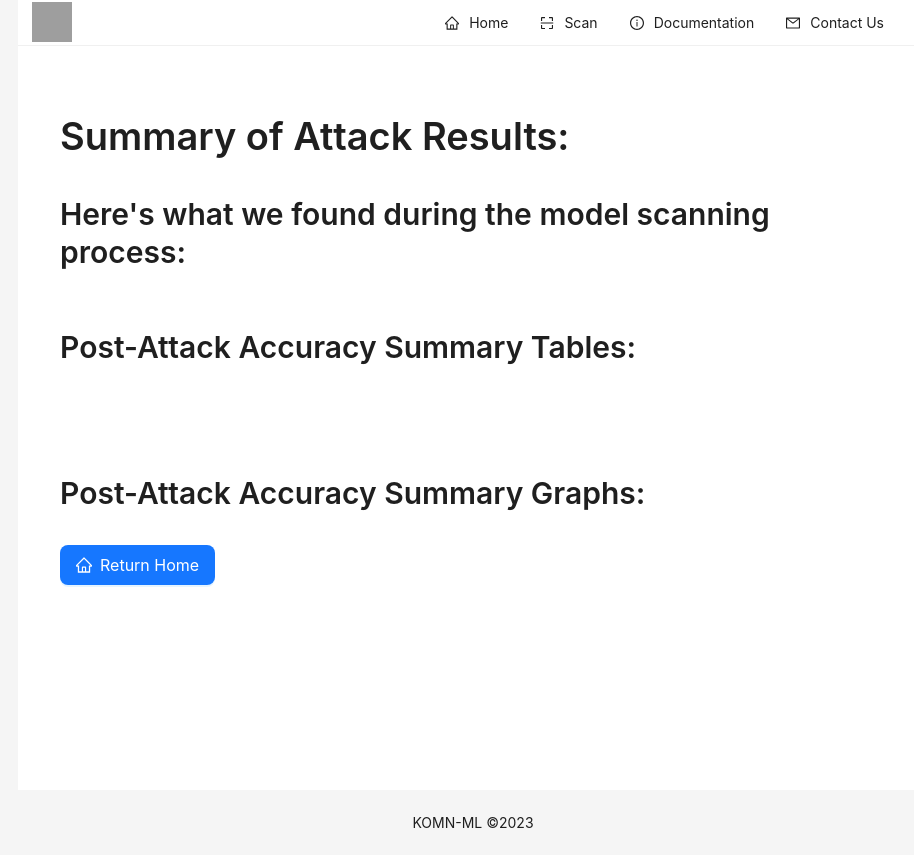
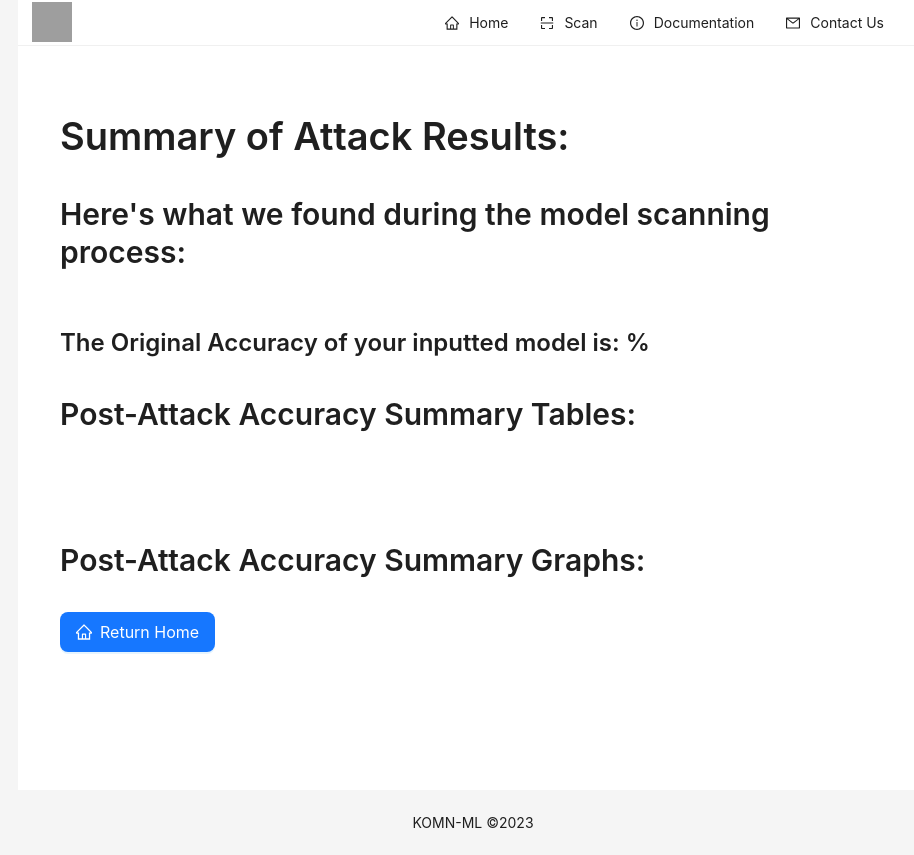
Before and after one commit to ncheungg/DEEP-LEARNING-SECURITY-TOOLS-REPOSITORY, a Next.js app: page /results in a window 1280 px wide. Shown: the whole page, without its empty margins (167-1081 px from the left). Built offline with nearby package versions, Linux system fonts and the light colour scheme; grey boxes are pictures that could not be loaded.

Commit message:
Added Original Accuracy to the top of the results page

```diff
--- a/src/pages/results/index.tsx
+++ b/src/pages/results/index.tsx
@@ -12,7 +12,7 @@ import { attackPromiseState, attackResultState } from "@/recoil/Atom";
 import useStickyState from "utils/useStickyState";
 import ResultsAnchor from "@/component/Charts/ResultsAnchor";
 import { useRecoilValue } from "recoil";
-import React, { useRef, useState, useMemo } from "react";
+import React, { useRef, useState, useMemo, useEffect } from "react";
 
 const { Title } = Typography;
 
@@ -24,6 +24,18 @@ export default function Home() {
 
   // console.log({ attackResults });
   console.log({ attackResults });
+
+  const [originalAccuracy, setOriginalAccuracy] = useState(null);
+
+  useEffect(() => {
+    const originalResult = attackResults.find((result) => {
+      return result.attackname === "original" && result.library === "original";
+    });
+
+    if (originalResult?.data?.accuracy) {
+      setOriginalAccuracy(originalResult.data.accuracy);
+    }
+  }, [attackResults]);
 
   const showfoolboxSummary = useMemo(() => {
     return attackResults.some((result) => result.library === "foolbox");
@@ -52,8 +64,10 @@ export default function Home() {
         <Title>Summary of Attack Results:</Title>
         <Title level={2}>Here&apos;s what we found during the model scanning process:</Title>
         <br />
+        <Title level={3}>The Original Accuracy of your inputted model is: {originalAccuracy}%</Title>
 
         <Title level={2}>Post-Attack Accuracy Summary Tables:</Title>
+
         {showfoolboxSummary && <Title level={3}>Foolbox:</Title>}
         {showfoolboxSummary && <FoolboxTable />}
         {showCleverhansSummary && <Title level={3}>CleverHans:</Title>}
```
